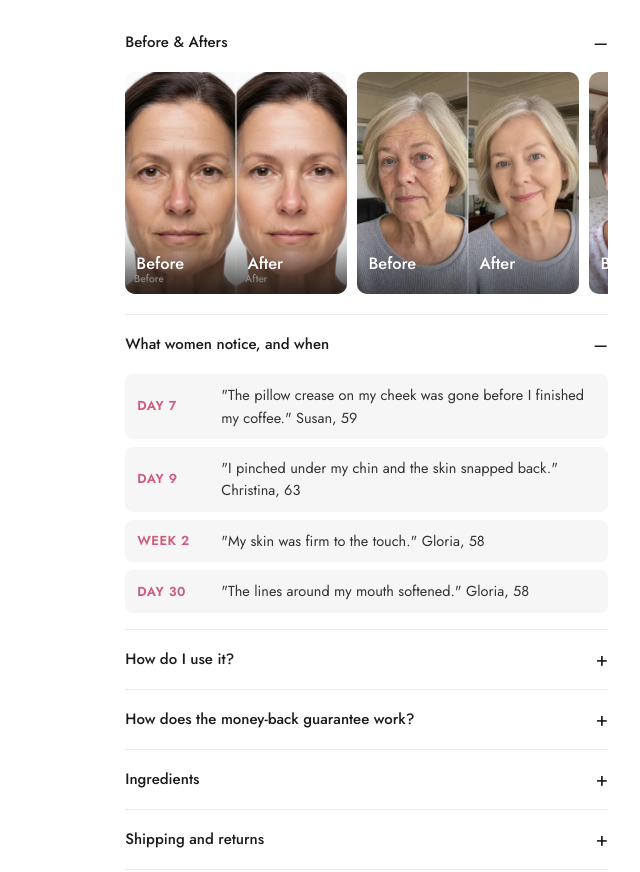
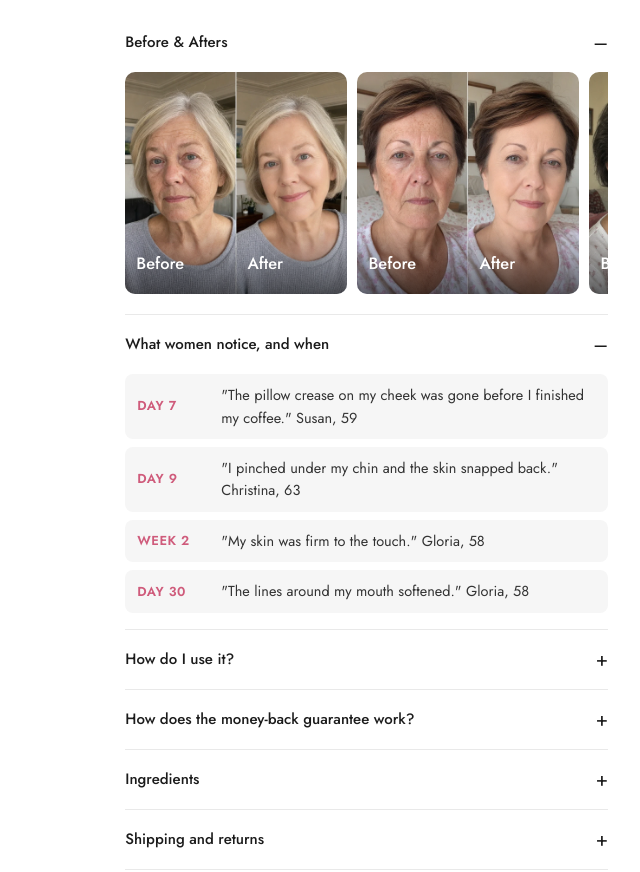
Before and after one commit to gabrielaurellio/lumivelle-pdp, a plain HTML site: page index.html in a window 1280 px wide. Shown: the part 1508-2380 px from the top of the page, without its empty margins (640-1280 px from the left). Drawn offline with Linux system fonts and the light colour scheme.

Commit message:
remove ba-1 from before/after carousel
Co-Authored-By: Claude Opus 4.6 <noreply@anthropic.com>

```diff
--- a/index.html
+++ b/index.html
@@ -341,7 +341,6 @@ h2{font-size:28px}
    <div class="mbg"><h3><img src="img/seal-90.webp" alt="">90-day money-back guarantee</h3><p>Try it worry-free. If the woman in the mirror doesn't look firmer, you get every cent back. And you keep the bottles.</p></div>
 
    <details open><summary>Before &amp; Afters</summary><div><div class="ba">
-    <figure class="img"><img src="img/ba-1.webp" alt="Before and after" loading="lazy"><b class="bl">Before</b><b class="al">After</b></figure>
     <figure class="img"><img src="img/ba-2.webp" alt="Before and after" loading="lazy"><b class="bl">Before</b><b class="al">After</b></figure>
     <figure class="img"><img src="img/ba-3.webp" alt="Before and after" loading="lazy"><b class="bl">Before</b><b class="al">After</b></figure>
     <figure class="img"><img src="img/ba-4.webp" alt="Before and after" loading="lazy"><b class="bl">Before</b><b class="al">After</b></figure>
```
